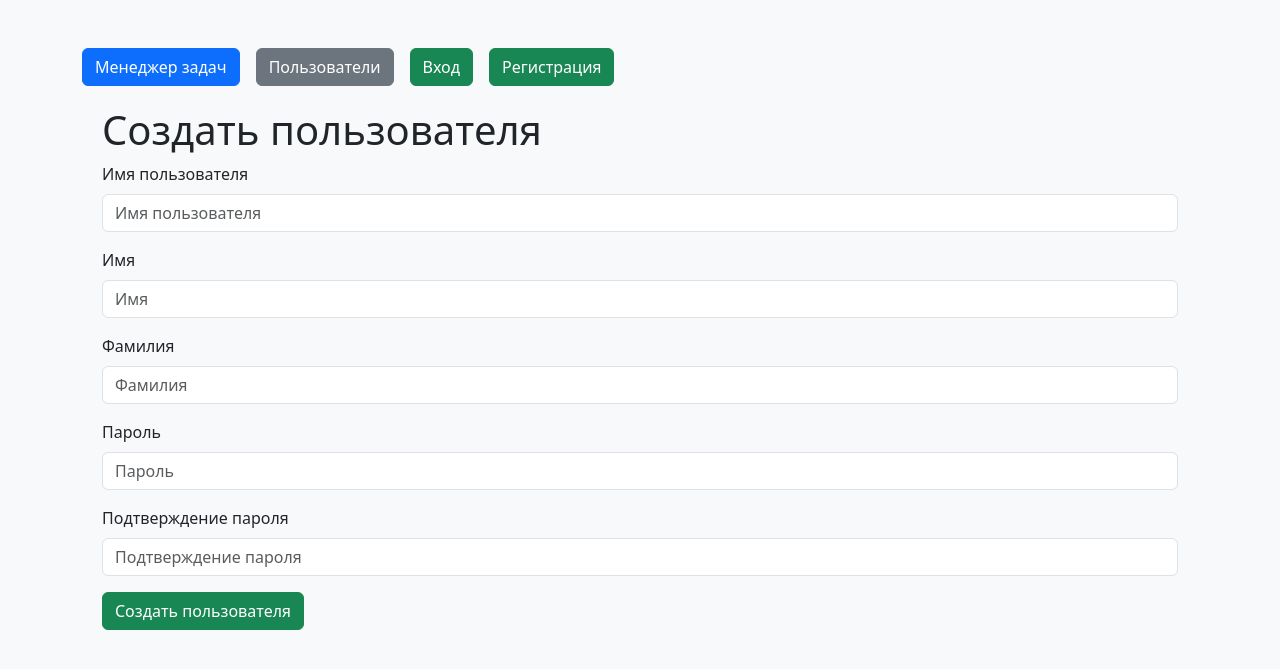
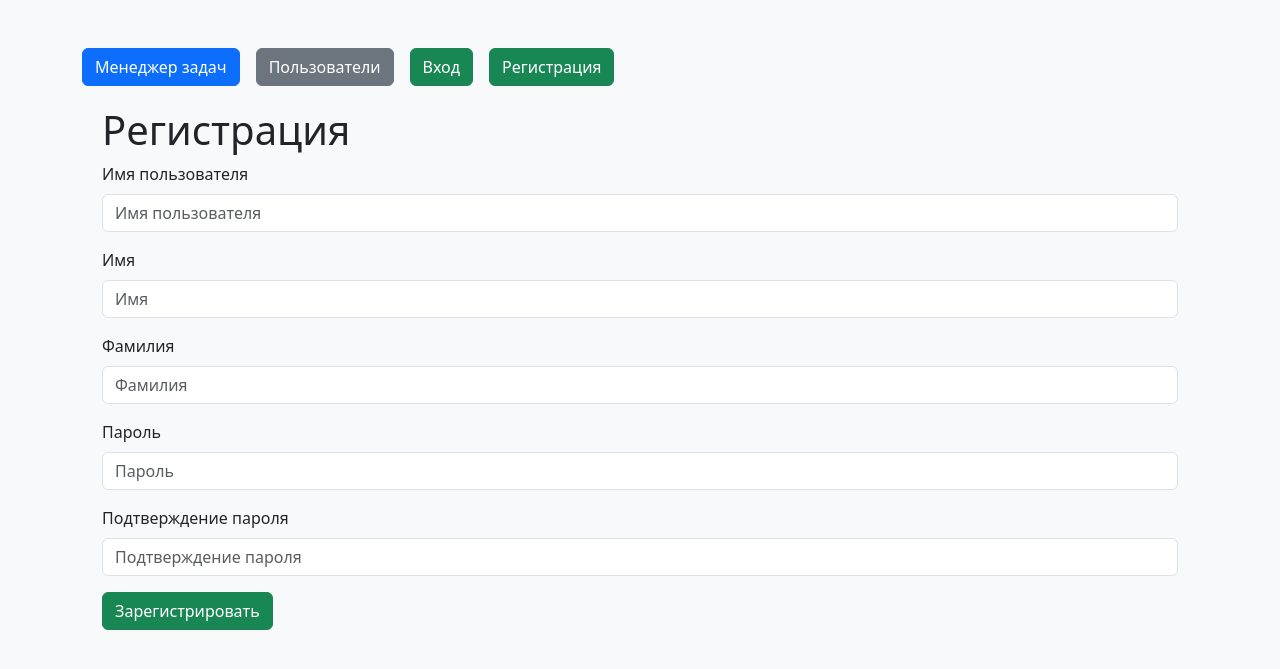
Before and after one commit to lovedr6s/python-project-52, a Django app: page /users/create/ in a window 1280 px wide. Shown: the top 669 px of the page. Run offline with Django 5.2, Linux system fonts and the light colour scheme; some libraries are stand-ins or nearby versions.

```diff
--- a/task_manager/users/templates/user_form.html
+++ b/task_manager/users/templates/user_form.html
@@ -20,6 +20,6 @@
             {% endif %}
         </div>
     {% endfor %}
-    <button type="submit" class="btn btn-success">{{ action }}</button>
+    <button type="submit" class="btn btn-success">{{ button_action }}</button>
 </form>
 {% endblock %}
--- a/task_manager/users/views.py
+++ b/task_manager/users/views.py
@@ -16,7 +16,7 @@ class UserUpdateView(View):
         if str(request.user.id) != str(kwargs.get('pk')):
             messages.error(request, 'У вас нет прав для изменения другого пользователя.')
             return redirect('user_list')
-        return render(request, 'user_form.html', context={'form': UserForm(instance=request.user), 'action': 'Изменить пользователя'})
+        return render(request, 'user_form.html', context={'form': UserForm(instance=request.user), 'action': 'Изменение пользователя', 'button_action': 'Изменить'})
     def post(self, request, *args, **kwargs):
         form = UserForm(request.POST, instance=request.user)
         if form.is_valid():
@@ -24,7 +24,7 @@ class UserUpdateView(View):
             update_session_auth_hash(request, user)
             messages.success(request, 'Пользователь успешно изменен')
             return redirect('user_list')
-        return render(request, 'user_form.html', context={'form': form, 'action': 'Изменить пользователя'})
+        return render(request, 'user_form.html', context={'form': form, 'action': 'Изменение пользователя', 'button_action': 'Изменить'})
 
 
 class UserListView(View):
@@ -36,7 +36,7 @@ class UserListView(View):
 
 class UserCreateView(View):
     def get(self, request, *args, **kwargs):
-        return render(request, 'user_form.html', context={'form': UserForm(), 'action': 'Создать пользователя'})
+        return render(request, 'user_form.html', context={'form': UserForm(), 'action': 'Регистрация', 'button_action': 'Зарегистрировать'})
     def post(self, request, *args, **kwargs):
         form = UserForm(request.POST)
         if form.is_valid():
@@ -44,7 +44,7 @@ class UserCreateView(View):
             messages.success(request, 'Пользователь успешно создан')
             return redirect('login')
         else:
-            return render(request, 'user_form.html', context={'form': form, 'action': 'Создать пользователя'})
+            return render(request, 'user_form.html', context={'form': form, 'action': 'Регистрация', 'button_action': 'Зарегистрировать'})
 
 
 class UserDeleteView(View):
```
Also changed, not shown: db.sqlite3.
